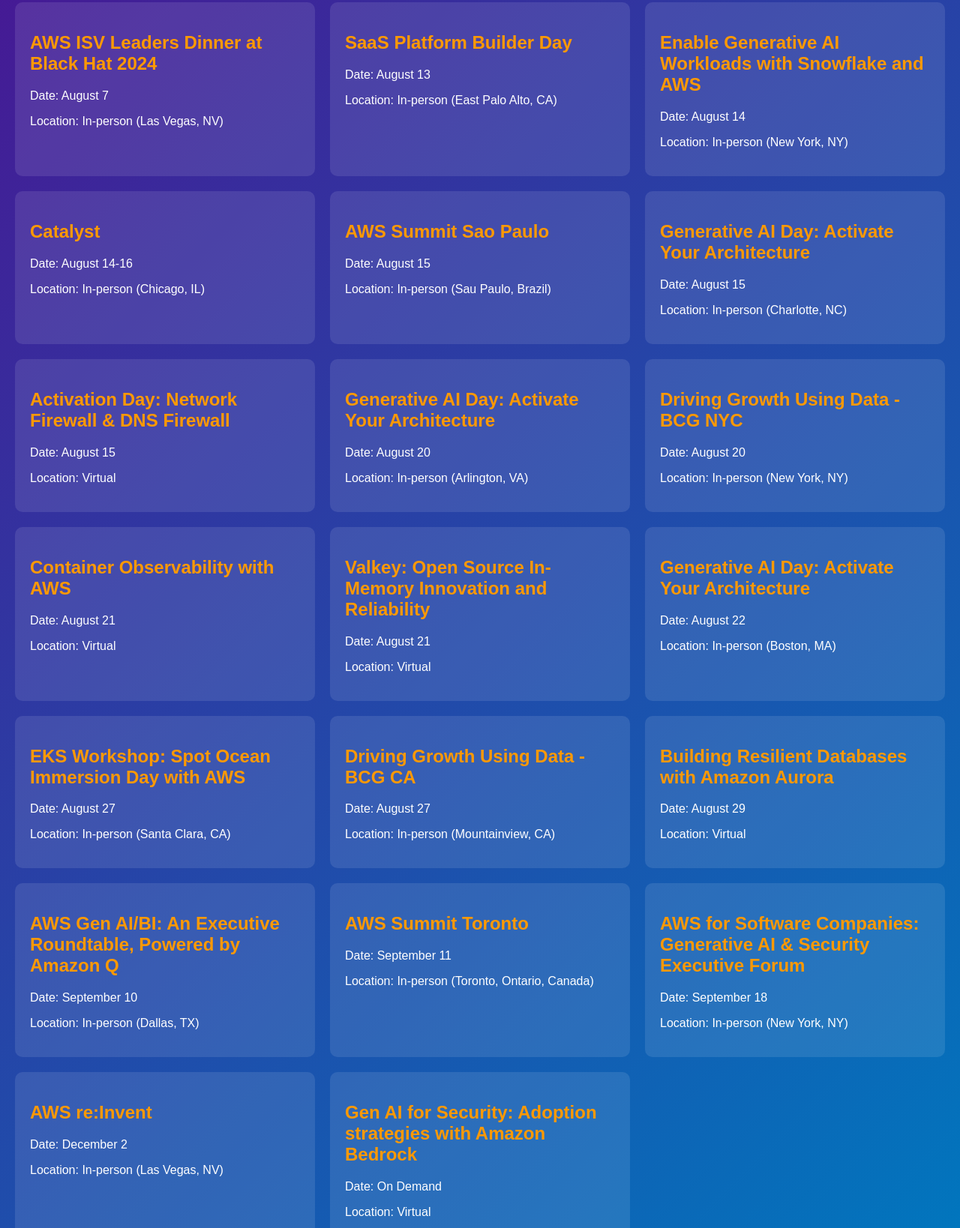
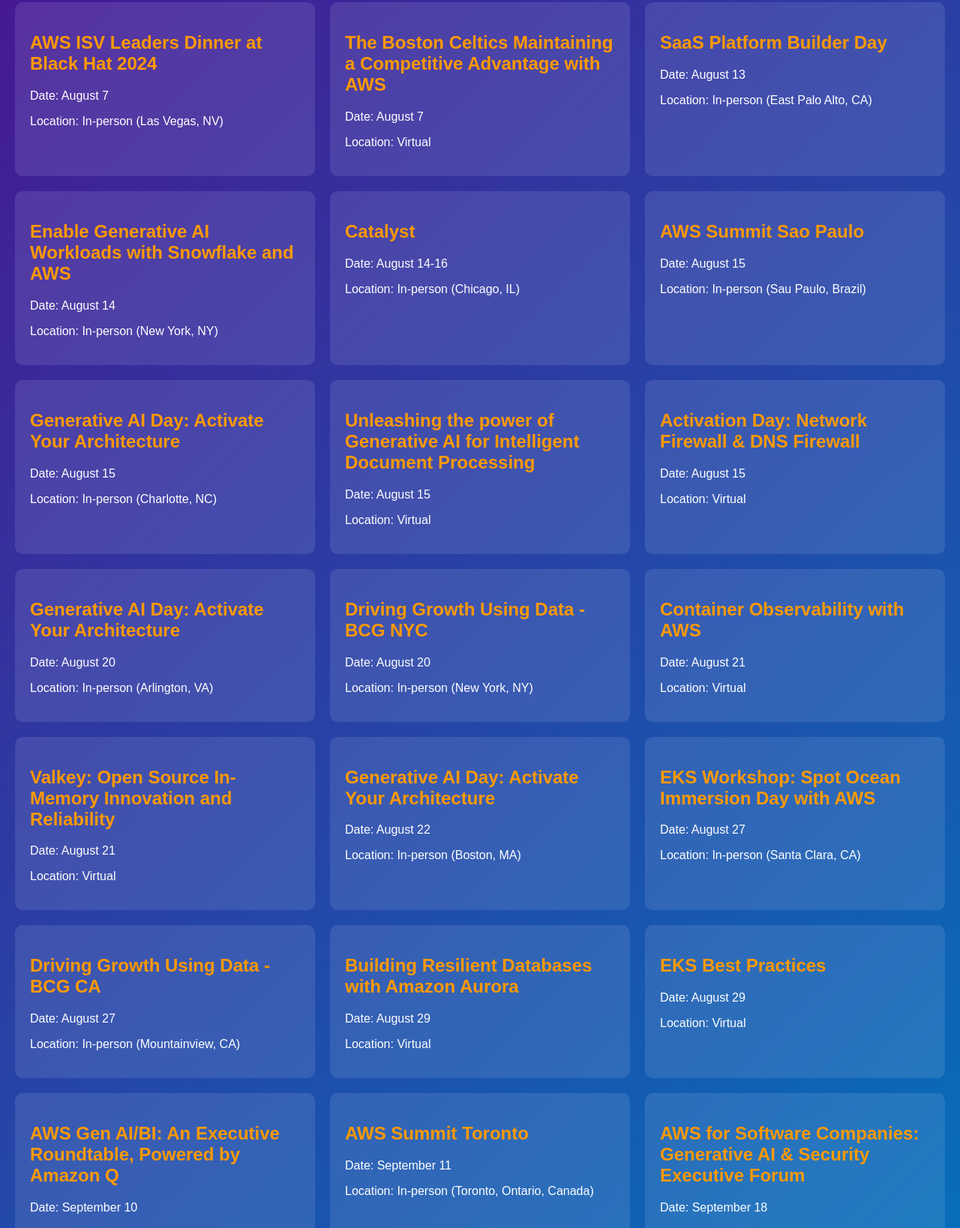
Before and after one commit to mjburton8107/events, a plain HTML site: page index.html in a window 1280 px wide. Shown: the part 387-2025 px from the top of the page at 75% size. Drawn offline with Linux system fonts and the light colour scheme.

Commit message:
updated events

```diff
--- a/index.html
+++ b/index.html
@@ -42,6 +42,12 @@
           "location": "In-person (Las Vegas, NV)"
         },
         {
+          "date": "August 7",
+          "name": "The Boston Celtics Maintaining a Competitive Advantage with AWS",
+          "link": "https://awsinsider.net/Webcasts/2024/08/MISSION-CLOUD-The-Boston-Celtics-Maintaining--Advantage-with-AWS.aspx?tc=page0&pc=mission&utm_source=webmktg&utm_medium=E-Mail&utm_campaign=mission",
+          "location": "Virtual"
+        },
+        {
           "date": "August 13",
           "name": "SaaS Platform Builder Day",
           "link": "https://www.datadoghq.com/partner/awssaasplatformsworkshop/",
@@ -70,6 +76,12 @@
           "name": "Generative AI Day: Activate Your Architecture",
           "link": "https://pages.awscloud.com/NAMER-field-T3-gen-ai-day-activate-your-architecture-2024-reg-event.html?trk=e9d247ff-8cdd-42a1-85a7-b414564dbebe&sc_channel=em",
           "location": "In-person (Charlotte, NC)"
+        },
+        {
+          "date": "August 15",
+          "name": "Unleashing the power of Generative AI for Intelligent Document Processing",
+          "link": "https://aws-experience.com/amer/smb/e/0ceb1/unleashing-the-power-of-genai-for-intelligent-document-processing",
+          "location": "Virtual"
         },
         {
           "date": "August 15",
@@ -123,6 +135,12 @@
           "date": "August 29",
           "name": "Building Resilient Databases with Amazon Aurora",
           "link": "https://aws-experience.com/amer/smb/e/be43b/building-resilient-databases-with-amazon-aurora",
+          "location": "Virtual"
+        },
+        {
+          "date": "August 29",
+          "name": "EKS Best Practices",
+          "link": "https://aws-experience.com/amer/smb/e/f7410/eks-best-practices",
           "location": "Virtual"
         },
         {
```
